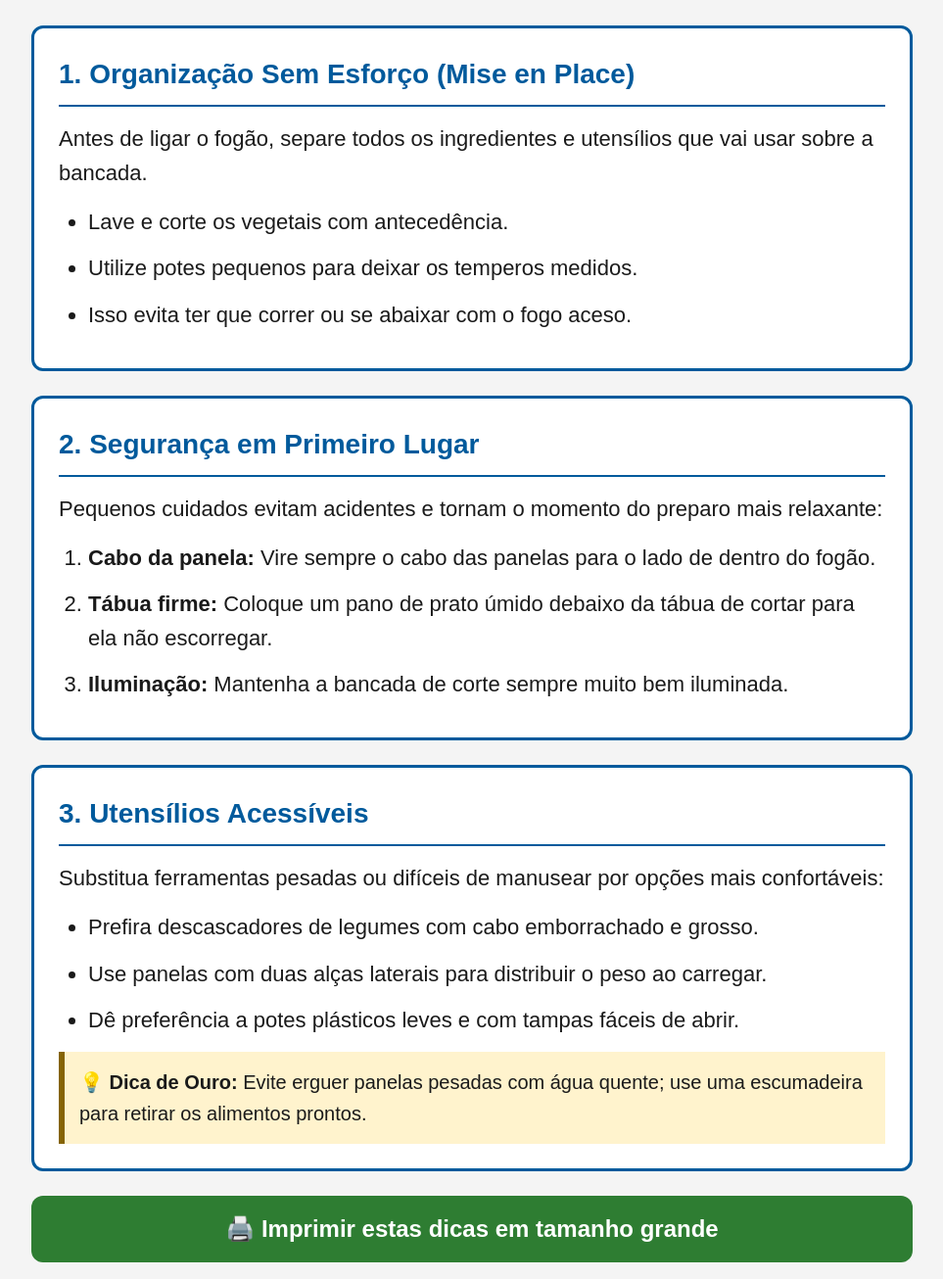
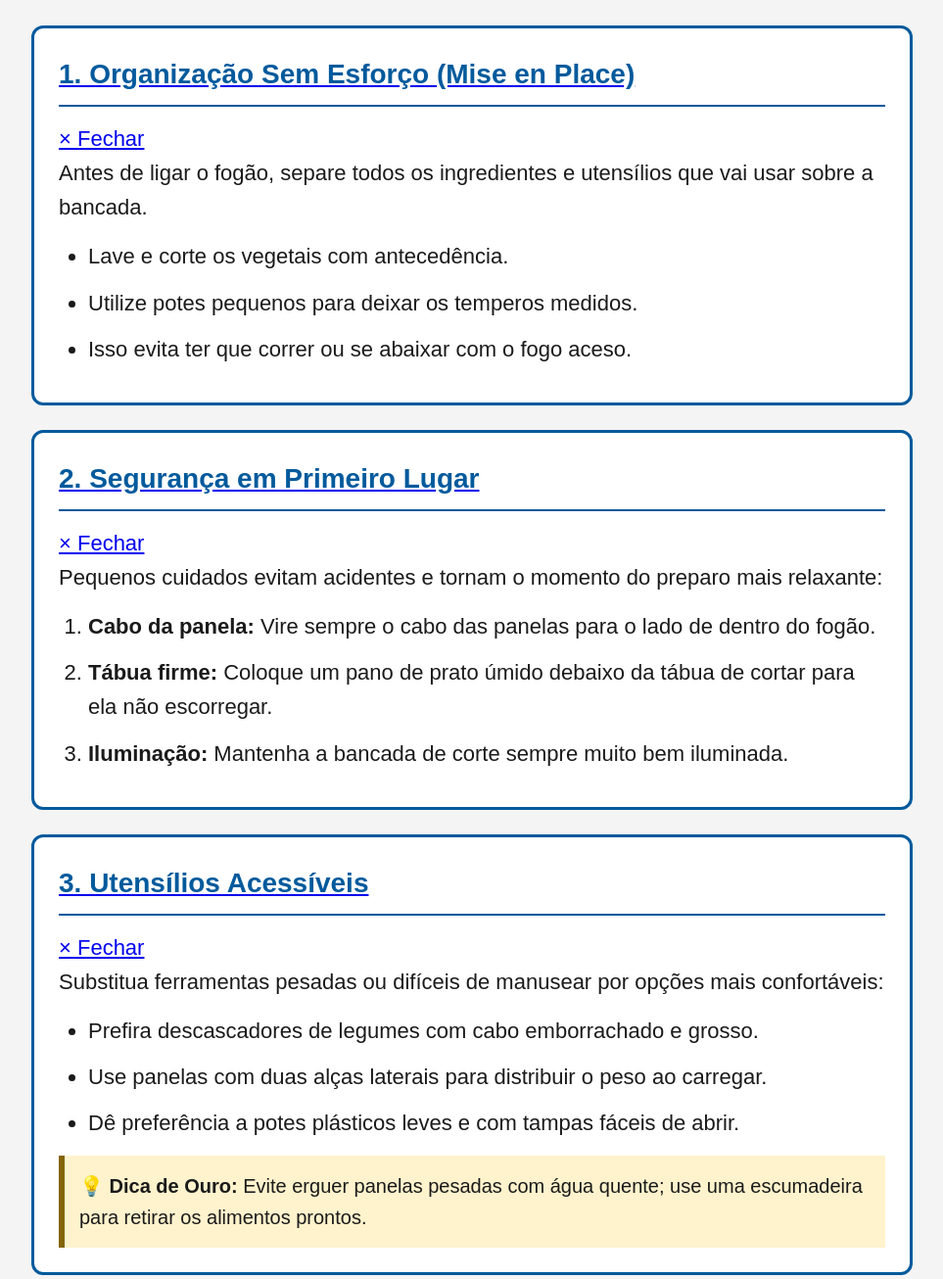
Before and after one commit to raquellyfo/alura-ux-acessiblidade-raquelly-pt1, a plain HTML site: page index.html in a window 1280 px wide. Shown: the part 180-1486 px from the top of the page at 98% size, without its empty margins (158-1121 px from the left). Drawn offline with Linux system fonts and the light colour scheme.

Commit message:
Update index.html

```diff
--- a/index.html
+++ b/index.html
@@ -15,8 +15,15 @@
 
     <main role="main">
 
-        <section class="card-dica">
-            <h2>1. Organização Sem Esforço (Mise en Place)</h2>
+        <!-- Fundo escuro cobrindo a tela (Backdrop) -->
+        <a href="#" class="backdrop" aria-hidden="true"></a>
+
+        <!-- Card 1 -->
+        <section class="card-dica" id="card-1">
+            <a href="#card-1" class="link-card">
+                <h2>1. Organização Sem Esforço (Mise en Place)</h2>
+            </a>
+            <a href="#" class="btn-fechar" title="Fechar modal">&times; Fechar</a>
             <p>Antes de ligar o fogão, separe todos os ingredientes e utensílios que vai usar sobre a bancada.</p>
             <ul>
                 <li>Lave e corte os vegetais com antecedência.</li>
@@ -25,8 +32,12 @@
             </ul>
         </section>
 
-        <section class="card-dica">
-            <h2>2. Segurança em Primeiro Lugar</h2>
+        <!-- Card 2 -->
+        <section class="card-dica" id="card-2">
+            <a href="#card-2" class="link-card">
+                <h2>2. Segurança em Primeiro Lugar</h2>
+            </a>
+            <a href="#" class="btn-fechar" title="Fechar modal">&times; Fechar</a>
             <p>Pequenos cuidados evitam acidentes e tornam o momento do preparo mais relaxante:</p>
             <ol>
                 <li><strong>Cabo da panela:</strong> Vire sempre o cabo das panelas para o lado de dentro do fogão.</li>
@@ -35,8 +46,12 @@
             </ol>
         </section>
 
-        <section class="card-dica">
-            <h2>3. Utensílios Acessíveis</h2>
+        <!-- Card 3 -->
+        <section class="card-dica" id="card-3">
+            <a href="#card-3" class="link-card">
+                <h2>3. Utensílios Acessíveis</h2>
+            </a>
+            <a href="#" class="btn-fechar" title="Fechar modal">&times; Fechar</a>
             <p>Substitua ferramentas pesadas ou difíceis de manusear por opções mais confortáveis:</p>
             <ul>
                 <li>Prefira descascadores de legumes com cabo emborrachado e grosso.</li>
```
